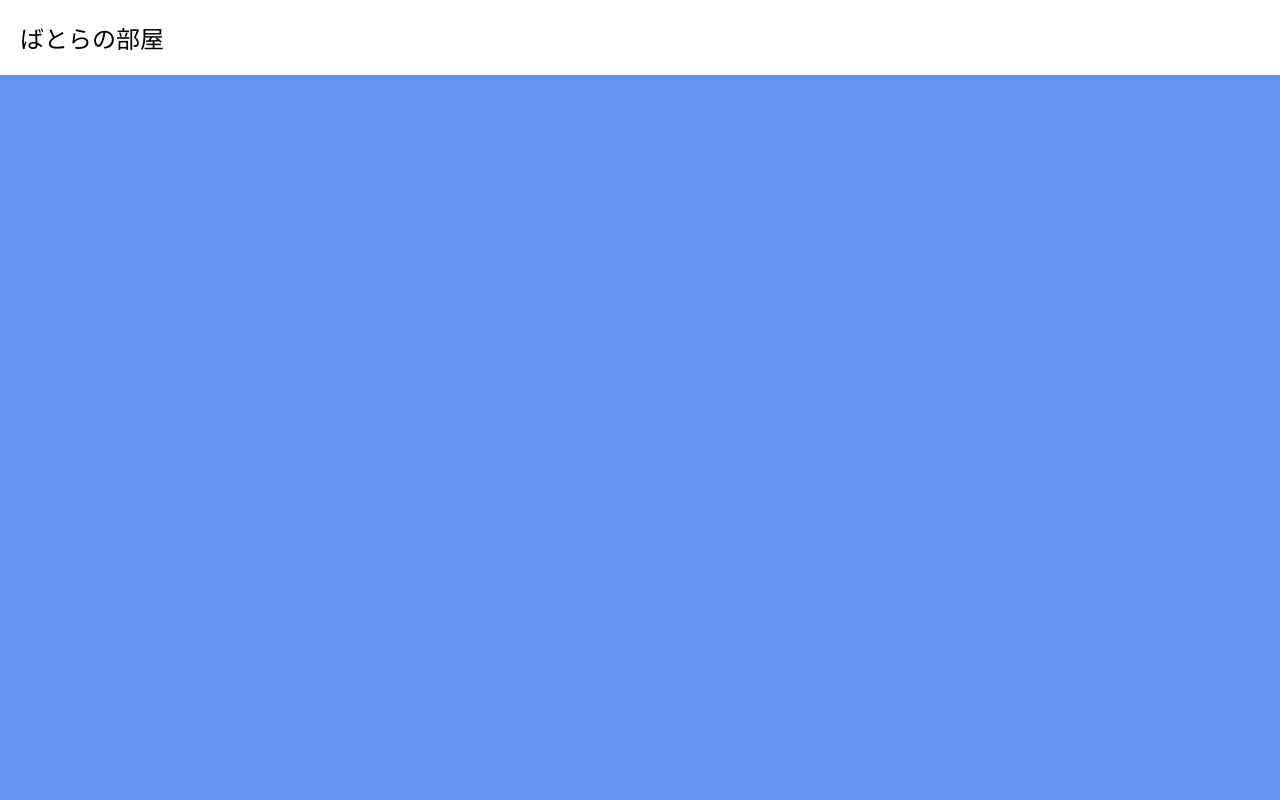
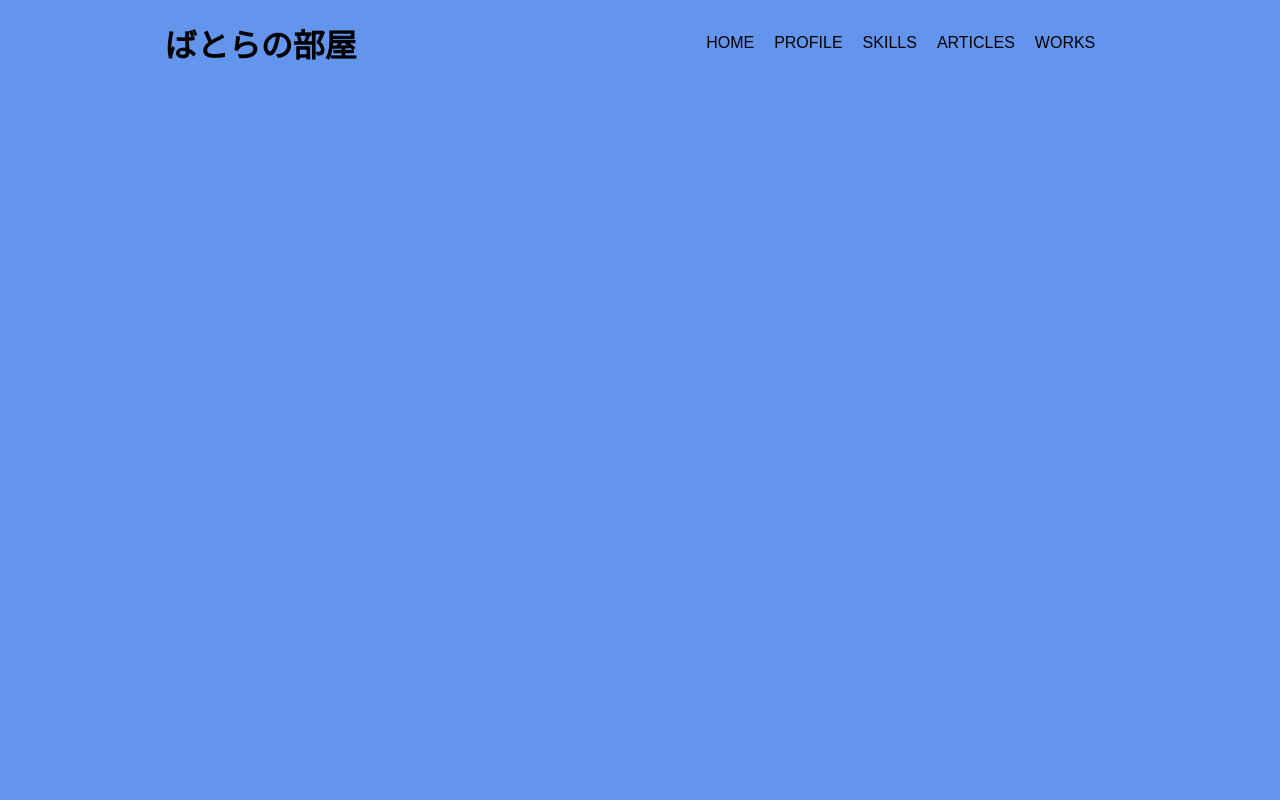
Before and after one commit to batora9/portfolio-v2, a Next.js app: page / in a window 1280 px wide. Shown: the top 800 px of the page. Built offline with nearby package versions, Linux system fonts and the light colour scheme.

Commit message:
高さ調整など

```diff
--- a/package.json
+++ b/package.json
@@ -12,7 +12,8 @@
     "clsx": "^2.1.1",
     "next": "14.2.3",
     "react": "^18",
-    "react-dom": "^18"
+    "react-dom": "^18",
+    "react-icons": "^5.2.1"
   },
   "devDependencies": {
     "@types/node": "^20",
--- a/src/components/Header/Header.tsx
+++ b/src/components/Header/Header.tsx
@@ -1,9 +1,12 @@
 'use client';
 import React, { useEffect, useState } from "react";
+import { FaBars, FaTimes } from "react-icons/fa";
+import Link from "next/link";
 import styles from "./page.module.css";
 
 export const Header = () => {
   const [scrolled, setScrolled] = useState(false);
+  const [menuOpen, setMenuOpen] = useState(false);
 
   useEffect(() => {
     const handleScroll = () => {
@@ -20,11 +23,27 @@ export const Header = () => {
     };
   }, []);
 
+  const toggleMenu = () => {
+    setMenuOpen(!menuOpen);
+  };
+
   return (
     <header className={`${styles.header} ${scrolled ? styles.scrolled : ''}`}>
-      <p className={styles.topText}>ばとらの部屋</p>
+      <p className={styles.top}>ばとらの部屋</p>
+      <nav className={`${styles.nav} ${menuOpen ? styles.open : ''}`}>
+        <ul>
+          <Link href="/" className={styles.link}>HOME</Link>
+          <Link href="#" className={styles.link}>PROFILE</Link>
+          <Link href="#" className={styles.link}>SKILLS</Link>
+          <Link href="#" className={styles.link}>ARTICLES</Link>
+          <Link href="#" className={styles.link}>WORKS</Link>
+        </ul>
+      </nav>
+      <div className={styles.hamburger} onClick={toggleMenu}>
+        {menuOpen ? <FaTimes /> : <FaBars />}
+      </div>
     </header>
   );
-}
+};
 
 export default Header;
--- a/src/components/Header/page.module.css
+++ b/src/components/Header/page.module.css
@@ -1,11 +1,15 @@
+/* components/Header.module.css */
 .header {
   position: fixed;
   top: 0;
   width: 100%;
-  padding: 20px;
-  background-color: white;
+  height: 86px;
   transition: all 0.3s ease;
   box-shadow: none;
+  display: flex;
+  justify-content: space-around;
+  align-items: center;
+  z-index: 1000;
 }
 
 .header.scrolled {
@@ -15,7 +19,72 @@
   box-shadow: 0 4px 2px -2px gray;
 }
 
-.topText {
-  font-size: 1.5rem;
-  margin: 0;
+.hamburger {
+  display: none;
+  font-size: 24px;
+  cursor: pointer;
 }
+
+.nav ul {
+  list-style: none;
+  display: flex;
+  gap: 20px;
+  margin: 20px;
+  padding: 0;
+}
+
+.nav ul li {
+  display: inline;
+}
+
+.nav ul li a {
+  text-decoration: none;
+  color: inherit;
+}
+
+@media (max-width: 1024px) {
+  .nav {
+    position: absolute;
+    top: 80px;
+    left: 0;
+    width: 100%;
+    height: calc(100vh - 80px);
+    background-color: #333;
+    color: white;
+    display: none;
+    flex-direction: column;
+    align-items: center;
+    padding: 20px 0;
+  }
+
+  .nav.open {
+    display: flex;
+  }
+
+  .nav ul {
+    flex-direction: column;
+    gap: 10px;
+  }
+
+  .nav ul li {
+    display: block;
+  }
+
+  .hamburger {
+    display: block;
+  }
+}
+
+.link {
+  text-decoration: none;
+  color: inherit;
+}
+
+.link:hover {
+  text-decoration: underline;
+}
+
+.top {
+  font-size: 2rem;
+  font-weight: bold;
+}
```
Also changed, not shown: 1 other file (tests, documents, lock files or other folders).
